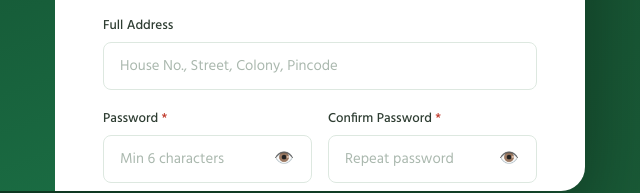
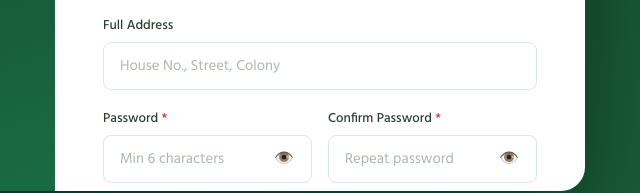
Before and after one commit to Shaikwani/Neatnest-project, a plain HTML site: page pages/register.html in a window 1280 px wide. Shown: the part 629-822 px from the top of the page, 585-1225 px from the left. Drawn offline with Linux system fonts and the light colour scheme.

Commit message:
Update register.html

```diff
--- a/pages/register.html
+++ b/pages/register.html
@@ -115,7 +115,7 @@
           </div>
           <div class="form-group">
             <label for="regAddress">Full Address</label>
-            <input type="text" id="regAddress" placeholder="House No., Street, Colony, Pincode" />
+            <input type="text" id="regAddress" placeholder="House No., Street, Colony" />
           </div>
         </div>
 
```
